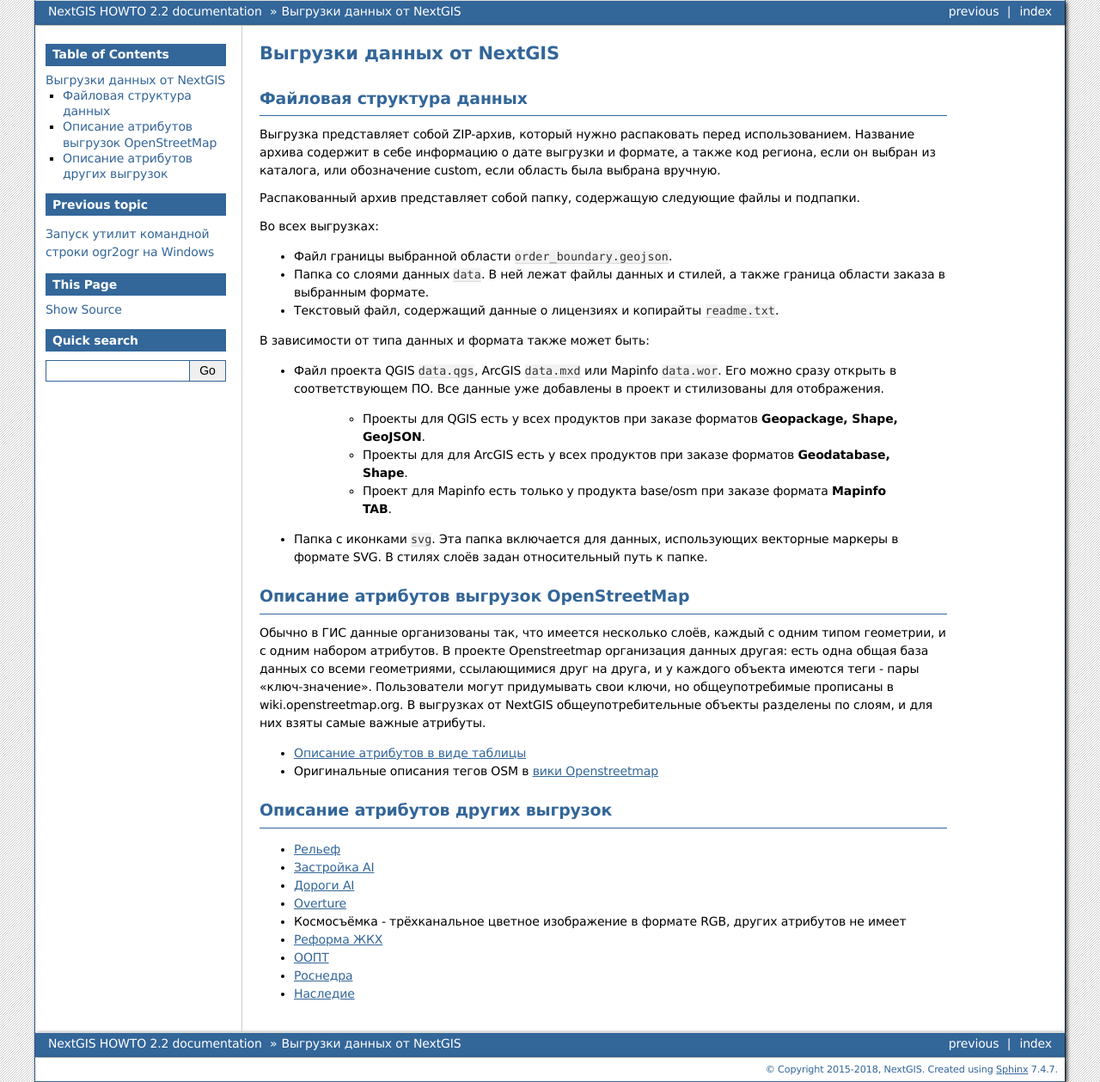
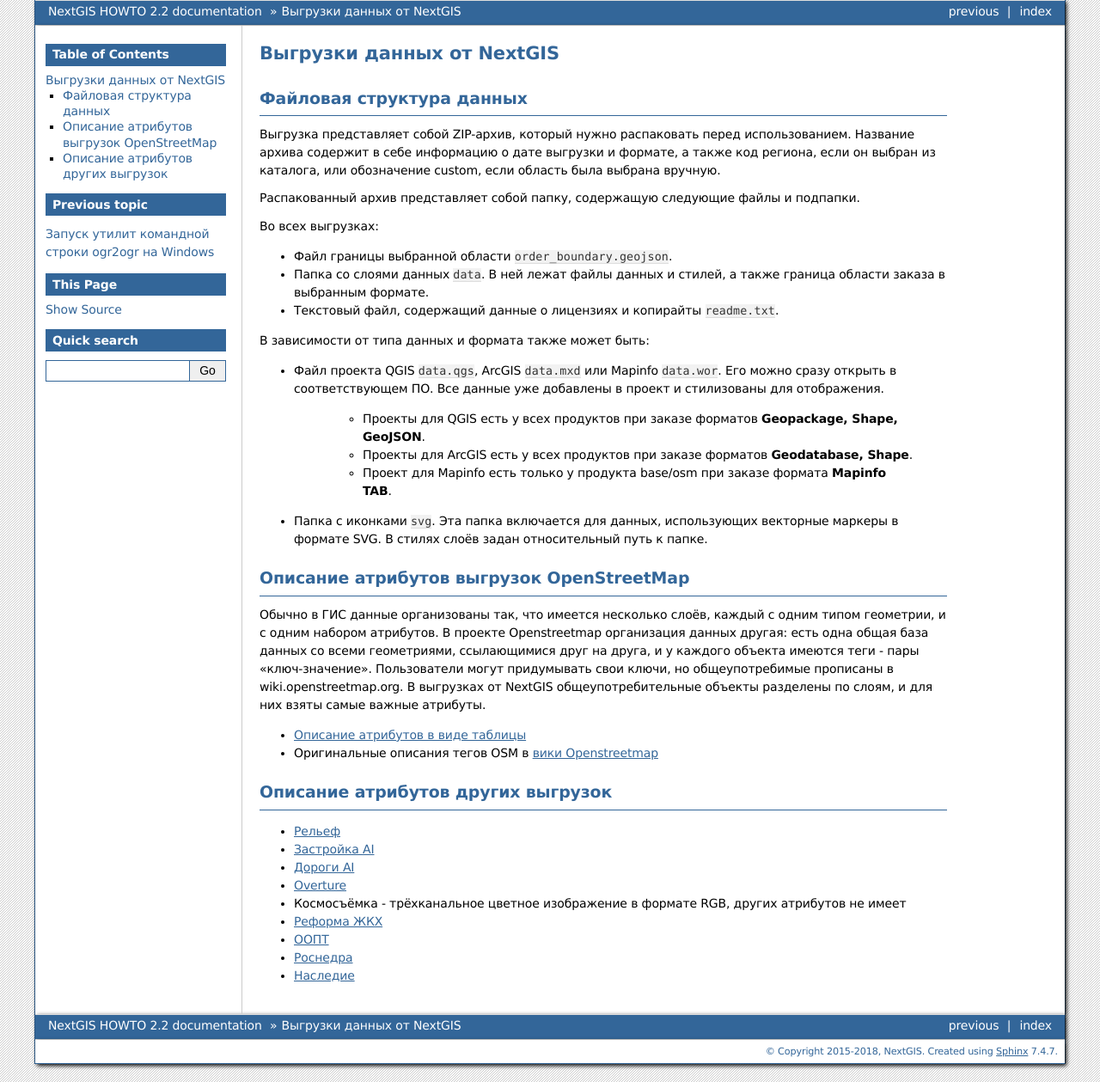
Before and after one commit to nextgis/docs_howto, a Sphinx documentation site: the page built from source/extracts.rst, in a window 1280 px wide. Shown: the whole page at 86% size. Built offline with Sphinx 7.4.7, drawn with Linux system fonts in a browser that asks for light colours; formulas are drawn with MathJax 3.

Commit message:
Update extracts.rst
Fix typo

```diff
--- a/source/extracts.rst
+++ b/source/extracts.rst
@@ -23,7 +23,7 @@
 * Файл проекта QGIS ``data.qgs``, ArcGIS ``data.mxd`` или Mapinfо ``data.wor``. Его можно сразу открыть в соответствующем ПО. Все данные уже добавлены в проект и стилизованы для отображения.
 
    * Проекты для QGIS есть у всех продуктов при заказе форматов **Geopackage, Shape, GeoJSON**.
-   * Проекты для для ArcGIS есть у всех продуктов при заказе форматов **Geodatabase, Shape**.
+   * Проекты для ArcGIS есть у всех продуктов при заказе форматов **Geodatabase, Shape**.
    * Проект для Mapinfo есть только у продукта base/osm при заказе формата **Mapinfo TAB**.
 
 * Папка с иконками ``svg``. Эта папка включается для данных, использующих векторные маркеры в формате SVG. В стилях слоёв задан относительный путь к папке.
```
